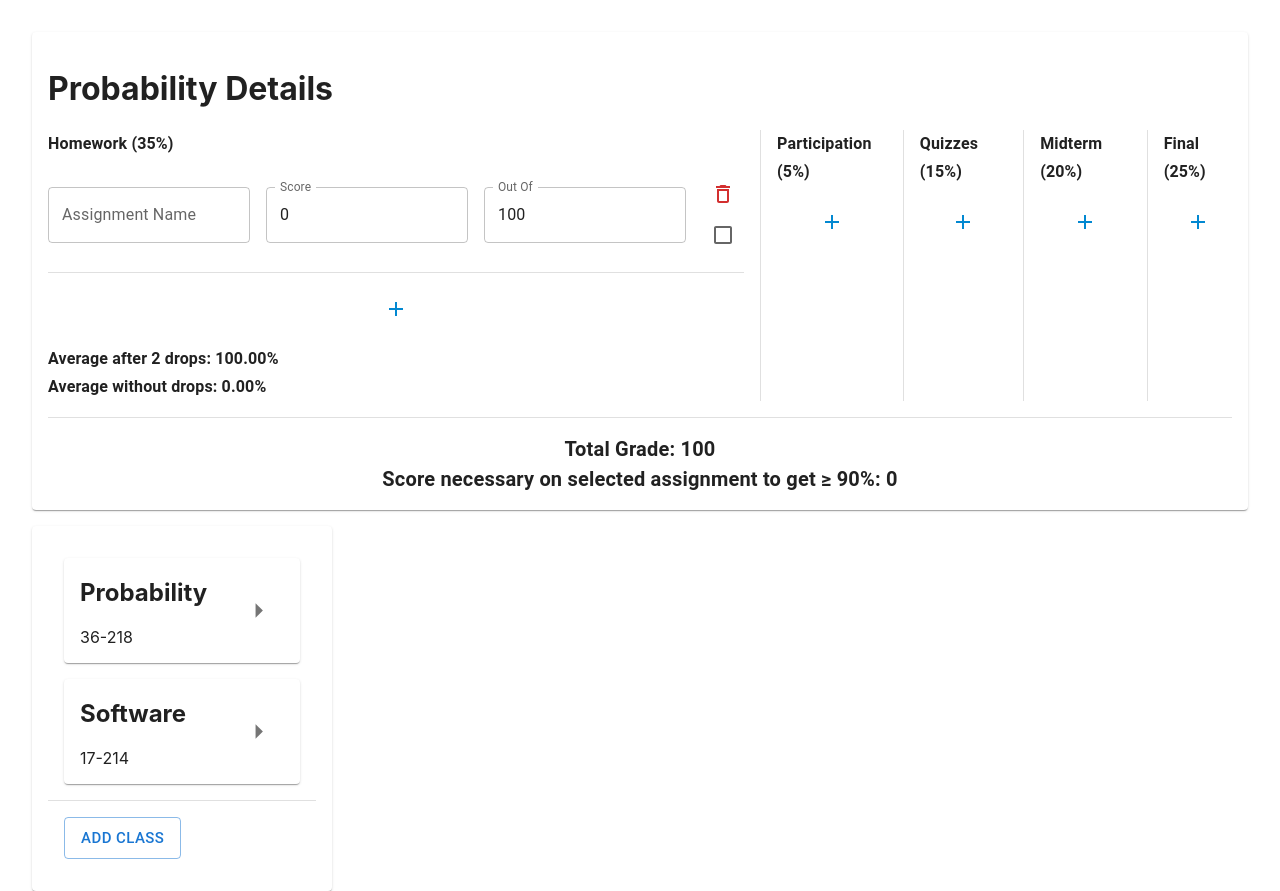
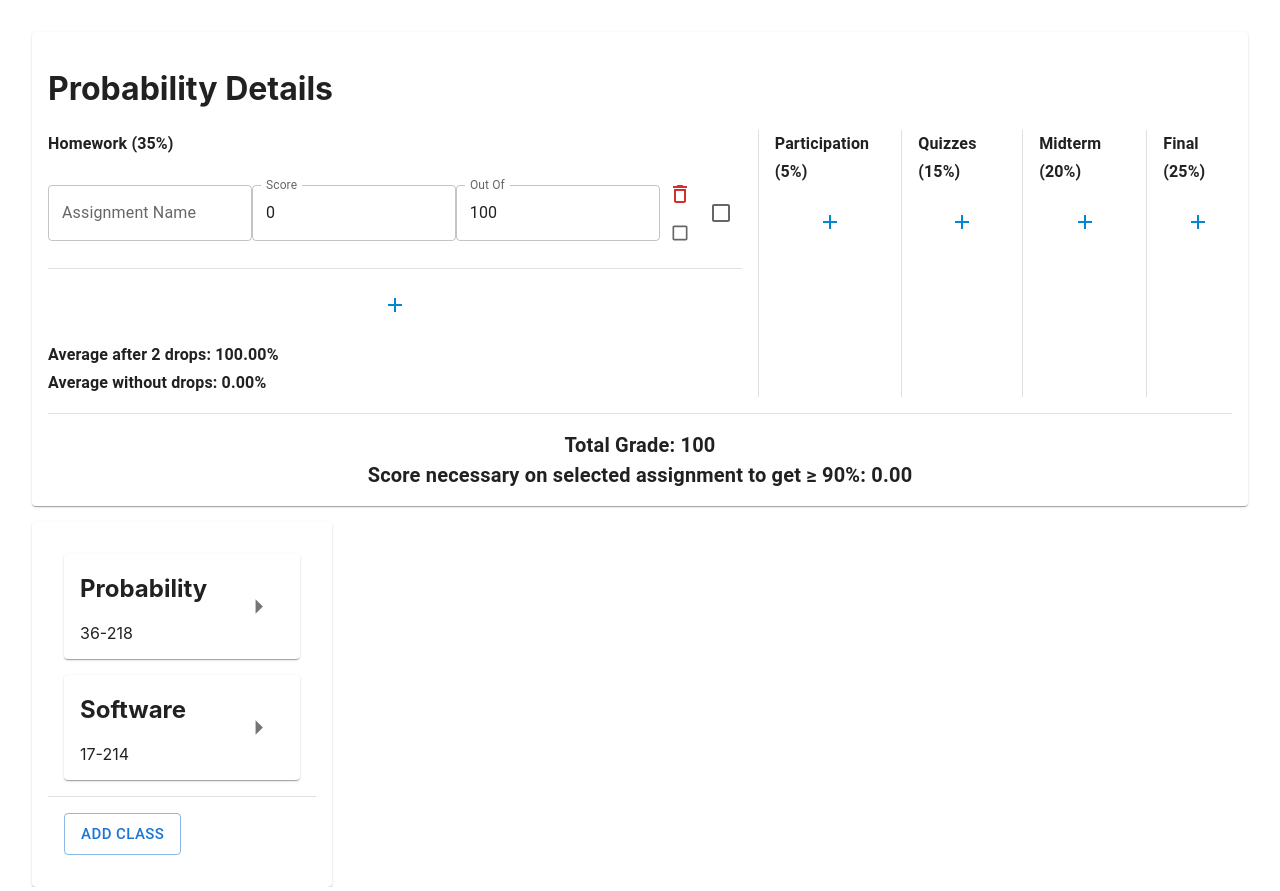
Before and after one commit to jacksontromero/finals-calculator, a Next.js app: page / in a window 1280 px wide. Both pictures are taken after a click on the button 138 px from the left and 193 px from the top of the page. Built offline with nearby package versions, Linux system fonts and the light colour scheme.

Commit message:
Allow selection of assignment

```diff
--- a/components/Assignments.tsx
+++ b/components/Assignments.tsx
@@ -11,6 +11,10 @@ export default function Assignments(props: any) {
     const setData = props.setData;
     const selected: schoolClass = props.selected;
     const bucket: bucket = props.bucket;
+
+    const removeSelectedAssignment = props.removeSelectedAssignment;
+    const pickSelectedAssignment = props.pickSelectedAssignment;
+    const selectedAssignment: assignment | null = props.selectedAssignment;
 
     function addAssignment() {
         setData((prevData: globalData) => {
@@ -79,6 +83,15 @@ export default function Assignments(props: any) {
         })
     }
 
+    function selectAssignment(a: assignment) {
+
+        if (selectedAssignment != null) {
+            removeSelectedAssignment();
+        } else {
+            pickSelectedAssignment(a, bucket);
+        }
+    }
+
     const [assignmentList, setAssignmentList] = useState<JSX.Element[]>([])
 
     useEffect(() => {
@@ -86,7 +99,7 @@ export default function Assignments(props: any) {
             bucket.assignments.map((x) => (
                 <Box key={x.id}>
                     <form>
-                        <Stack direction="row" alignItems="center" spacing={2}>
+                        <Stack direction="row" alignItems="center" spacing={0}>
                             <TextField onChange={e => setAssignmentName(x, e.target.value)} variant="outlined" label="Assignment Name" value={x.name} onFocus={
                                 (e) => {
                                     e.target.select();
@@ -118,16 +131,24 @@ export default function Assignments(props: any) {
                                     </IconButton>
                                 </Box>
                                 <Tooltip title="Replace score with 'Average without drops'">
-                                    <Checkbox checked={x.simulated} onChange={() => simulateAssignment(x)}/>
+                                    <Checkbox size="small" checked={x.simulated} onChange={() => simulateAssignment(x)}/>
                                 </Tooltip>
                             </Stack>
+
+                            {
+                                (selectedAssignment == null || selectedAssignment.id === x.id) && (
+                                    <Tooltip title="Calculate grade needed on this assignment for an A">
+                                        <Checkbox color="success" checked={selectedAssignment != null && selectedAssignment.id === x.id} onChange={() => selectAssignment(x)}/>
+                                    </Tooltip>
+                                )
+                            }
 
                         </Stack>
                     </form>
                 </Box>
             ))
         )
-    }, [data, selected])
+    }, [data, selected, selectedAssignment])
 
     return (
         <div>
--- a/components/ClassDetails.tsx
+++ b/components/ClassDetails.tsx
@@ -4,7 +4,16 @@ import { useState } from "react";
 import { assignment, bucket, globalData, schoolClass } from "../pages";
 import Assignments from "./Assignments";
 
-export function calculateScores(b: bucket): {dropped: number, raw: number} {
+export default function ClassDetails(props: any) {
+
+    const data: globalData = props.data;
+    const setData = props.setData;
+    const selected: schoolClass = props.selected;
+
+    const [selectedBucket, setSelectedBucket] = useState<bucket | null>(null);
+    const [selectedAssignment, setSelectedAssignment] = useState<assignment | null>(null);
+
+    function calculateScores(b: bucket): {dropped: number, raw: number} {
 
         let nonSim = b.assignments.filter(x => !x.simulated);
         let totalNonSimScore = nonSim.reduce((acc, x) => acc + x.score, 0);
@@ -32,15 +41,6 @@ export function calculateScores(b: bucket): {dropped: number, raw: number} {
             raw: totalPoints == 0 ? 1 : totalScore/totalPoints
         }
     }
-
-export default function ClassDetails(props: any) {
-
-    const data: globalData = props.data;
-    const setData = props.setData;
-    const selected: schoolClass = props.selected;
-
-    const [selectedBucket, setSelectedBucket] = useState<bucket | null>(null);
-    const [selectedAssignment, setSelectedAssignment] = useState<assignment | null>(null);
 
     function calculateScoreNecessary(): number {
         if (selectedAssignment == null || selectedBucket == null) {
@@ -94,6 +94,19 @@ export default function ClassDetails(props: any) {
         return total;
     }
 
+    function removeSelectedAssignment() {
+        setSelectedAssignment(null);
+        setSelectedBucket(null);
+    }
+
+    function pickSelectedAssignment(a: assignment, b: bucket) {
+
+        if (selectedAssignment == null && selectedBucket == null) {
+            setSelectedAssignment(a);
+            setSelectedBucket(b);
+        }
+    }
+
     return (
         <Card sx={{ height: '100%', width: '1', p:2 }}>
             <div>
@@ -108,12 +121,14 @@ export default function ClassDetails(props: any) {
                                     <Stack direction="column" spacing={2}>
                                         <Typography fontSize={16} fontWeight="bold" variant="subtitle1">{x.name} ({x.percentage}%)</Typography>
 
-                                        <Assignments data={data} setData={setData} selected={selected} bucket={x} />
+                                        <Assignments data={data} setData={setData} selected={selected} bucket={x} removeSelectedAssignment={removeSelectedAssignment} pickSelectedAssignment={pickSelectedAssignment} selectedAssignment={selectedAssignment}/>
 
                                         {
                                             x.assignments.length != 0 && (
                                                 <div>
-                                                    <Typography fontSize={16} fontWeight="bold" variant="subtitle1">Average after {x.drops} drops: {(calculateScores(x).dropped * 100).toFixed(2)}%</Typography>
+                                                    {
+                                                        x.drops != 0 && <Typography fontSize={16} fontWeight="bold" variant="subtitle1">Average after {x.drops} drops: {(calculateScores(x).dropped * 100).toFixed(2)}%</Typography>
+                                                    }
                                                     <Typography fontSize={16} fontWeight="bold" variant="subtitle1">Average without drops: {(calculateScores(x).raw * 100).toFixed(2)}%</Typography>
                                                 </div>
                                             )
@@ -128,7 +143,7 @@ export default function ClassDetails(props: any) {
                     <Divider sx={{mt: 4}} />
                     <Box>
                         <Typography textAlign="center" fontSize={20} fontWeight="bold" variant="body1">Total Grade: {totalGrade()}</Typography>
-                        <Typography textAlign="center" fontSize={20} fontWeight="bold" variant="body1">Score necessary on selected assignment to get ≥ 90%: {calculateScoreNecessary()}</Typography>
+                        <Typography textAlign="center" fontSize={20} fontWeight="bold" variant="body1">Score necessary on selected assignment to get ≥ 90%: {(calculateScoreNecessary() * 100).toFixed(2)}</Typography>
                     </Box>
                 </Stack>
             </div>
```
Lines whose indentation alone changed are shown as unchanged.
